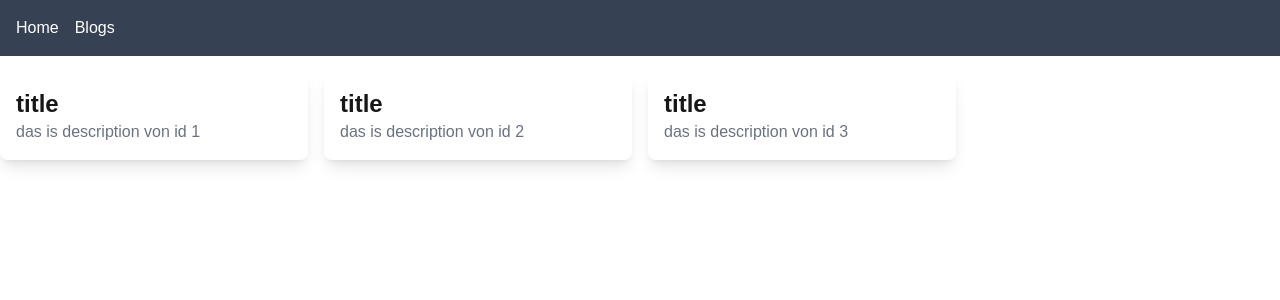
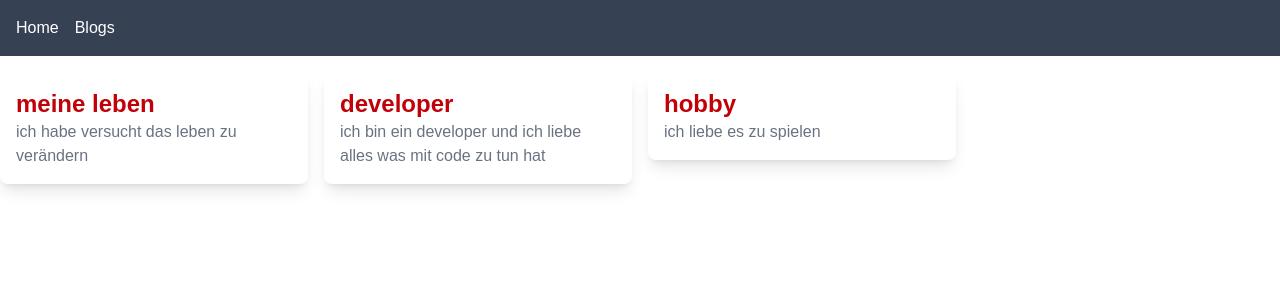
Before and after one commit to Hamzah-Mohandes/blog, a Next.js app: page /blogs in a window 1280 px wide. Shown: the top 300 px of the page. Built offline with nearby package versions, Linux system fonts and the light colour scheme; data requests are answered from the project's data file.

Commit message:
add Dynamics Route [id]

```diff
--- /dev/null
+++ b/app/blogs/[id]/page.tsx
@@ -0,0 +1,9 @@
+import React from 'react'
+
+function Article() {
+    return (
+        <div>Article</div>
+    )
+}
+
+export default Article
--- a/app/blogs/page.tsx
+++ b/app/blogs/page.tsx
@@ -1,5 +1,6 @@
 import Article from '../components/Article'
 import Container from '../components/Container'
+import Link from 'next/link';
 import React from 'react'
 
 // server side rendering
@@ -18,7 +19,10 @@ export default async function Blogs() {
         <Container>
             <div className='grid grid-cols-4 gap-4 mt-4'>
                 {data.map((item) => (
-                    <Article key={item.id} {...item} />
+                    <Link href={`/blogs/${item.id}`} key={item.id}>
+                        <Article key={item.id} {...item} />
+                    </Link>
+
                 ))}
             </div>
 
--- a/app/components/Article.tsx
+++ b/app/components/Article.tsx
@@ -6,7 +6,7 @@ function Article({ title, description, id }: IGetArticle) {
 
 
         <div className='shadow-lg rounded-lg p-4 hover:shadow-2xl transition-all duration-300 cursor-pointer hover:bg-gray-600 hover:text-white'>
-            <h2 className='text-2xl font-bold hover:text-white transition-all duration-300'>{title}</h2>
+            <h2 className='text-2xl font-bold hover:text-white transition-all duration-300 text-red-700'>{title}</h2>
             <p className=' text-gray-500 hover:text-white transition-all duration-300 '>{description}</p>
         </div>
 
--- a/app/database/db.json
+++ b/app/database/db.json
@@ -5,18 +5,18 @@
 
     {
         "id": 1,
-        "title": "title",
-        "description": "das is description von id 1"
+        "title": "meine leben ",
+        "description": "ich habe versucht das leben zu verändern "
     },
     {
         "id": 2,
-        "title": "title",
-        "description": "das is description von id 2"
+        "title": "developer",
+        "description": "ich bin ein developer und ich liebe alles was mit code zu tun hat "
     },
     {
         "id": 3,
-        "title": "title",
-        "description": "das is description von id 3"
+        "title": "hobby",
+        "description": "ich liebe es zu spielen "
     }
 
     ]
```
